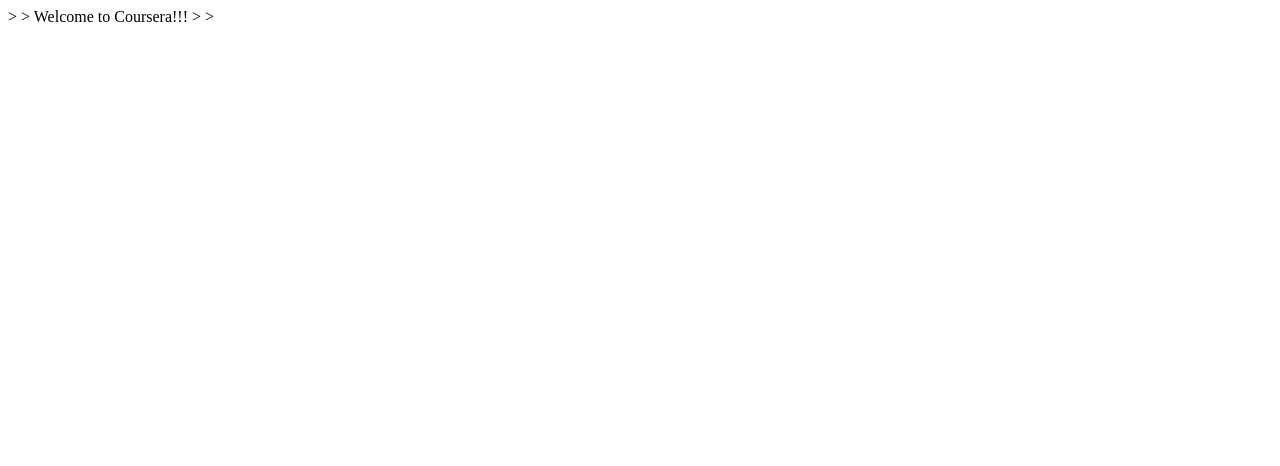
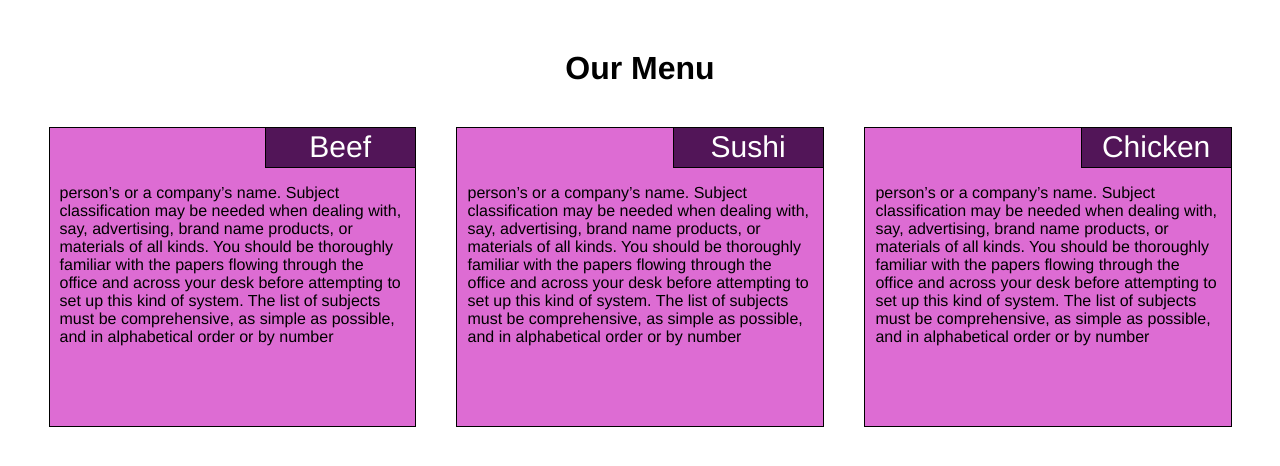
Before and after one commit to StephenAbikoye/module2-solution, a plain HTML site: page Module-2-solution/index.html in a window 1280 px wide. Drawn offline with Linux system fonts and the light colour scheme.

Commit message:
My Module2 solution

```diff
--- /dev/null
+++ b/Module-2-solution/css/styles.css
@@ -0,0 +1,94 @@
+* {
+	box-sizing: border-box;
+}
+h1 {
+	margin-bottom: 20px;
+	text-align: center;
+	margin-top: 50px;
+  font-family: Helvetica;
+}
+.row{
+  width: 100%;
+  padding: 20px;
+}
+
+.gen {
+	border: 1px solid black;
+	background-color: #DD6CD3;
+ 	 width: 90%;
+  height: 300px;
+  margin-right: auto;
+  margin-left: auto;
+  font-family: Helvetica;
+  color: black;
+  padding: 10px;
+  padding-top: 40px;
+  position: relative;
+  margin-bottom: 20px;
+
+}
+#p1,#p2, #p3{
+	float: right;
+}
+
+#chick, #beef, #sushi
+{
+border: 1px solid black;
+position: absolute;
+top: -30px;
+right: 0px;
+width: 150px;
+text-align: center;
+height: 40px;
+border-top: none;
+border-right: none;
+padding: 2px;
+font-size: 30px;
+background-color: #521558;
+color: white;
+}
+
+
+
+
+
+
+
+/********** Desktop View **********/
+@media (min-width: 992px) {
+  #p1 {
+    width: 33.33%;
+  }
+  #p2 {
+    width: 33.33%;
+  }
+  #p3{
+  	width: 33.33%;
+  }
+}
+
+
+/********** Tablet View **********/
+@media (min-width: 768px) and (max-width: 991px) {
+  #p1 {
+    width: 50%;
+  }
+  #p2 {
+  	width: 50%;
+  }
+  #p3 {
+  	width: 100%;
+  }
+
+/********** Mobile View **********/
+@media (max-width: 767px) {
+  #p1 {
+    width: 100%;
+  }
+  #p2 {
+  	width: 100%;
+  }
+  #p3 {
+  	width: 100%;
+
+  }
--- a/Module-2-solution/index.html
+++ b/Module-2-solution/index.html
@@ -1,17 +1,46 @@
+<!doctype html>
 <html>
 <head>
-<title>
+<meta charset="utf-8">
+<meta name="viewport" content="width=device-width, initial-scale=1">
+<link rel="stylesheet" type="text/css" href="css/styles.css">
 
-</title>>
 
-</head>>
+<title>Assignment Solution for module 2</title>
+</head>
 <body>
+	<h1>Our Menu</h1>
 
-Welcome to Coursera!!!
 
-</body>>
+<div class="row">
+<div id="p1"><div class="gen"><p id="chick">Chicken</p><p>person’s or a company’s name. Subject classification may be needed when dealing with,
+say, advertising, brand name products, or materials of all kinds.
+You should be thoroughly familiar with the papers flowing through the office and
+across your desk before attempting to set up this kind of system. The list of subjects must
+be comprehensive, as simple as possible, and in alphabetical order or by number</p></div></div>
+
+<div id="p2"><div class="gen"><p id="sushi">Sushi</p><p>person’s or a company’s name. Subject classification may be needed when dealing with,
+say, advertising, brand name products, or materials of all kinds.
+You should be thoroughly familiar with the papers flowing through the office and
+across your desk before attempting to set up this kind of system. The list of subjects must
+be comprehensive, as simple as possible, and in alphabetical order or by number</p></div></div>
+
+<div id="p3"><div class="gen"><p id="beef">Beef</p><p>person’s or a company’s name. Subject classification may be needed when dealing with,
+say, advertising, brand name products, or materials of all kinds.
+You should be thoroughly familiar with the papers flowing through the office and
+across your desk before attempting to set up this kind of system. The list of subjects must
+be comprehensive, as simple as possible, and in alphabetical order or by number</p></div></div>
+
+</div>
 
 
 
 
-</html>>
+
+
+
+
+
+
+</body>
+</html>
```
